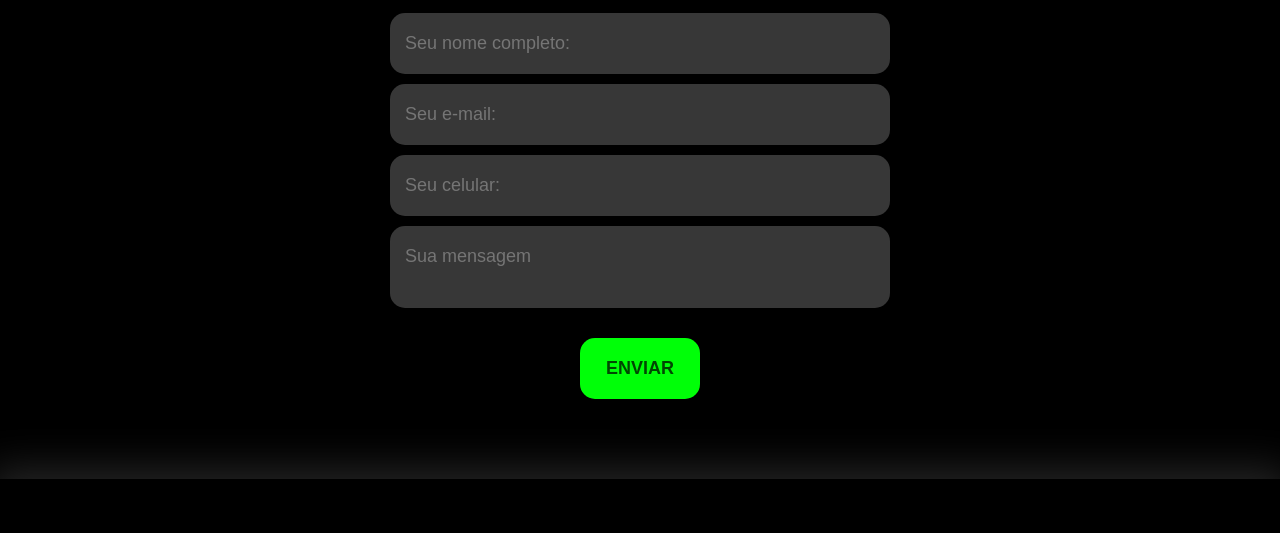
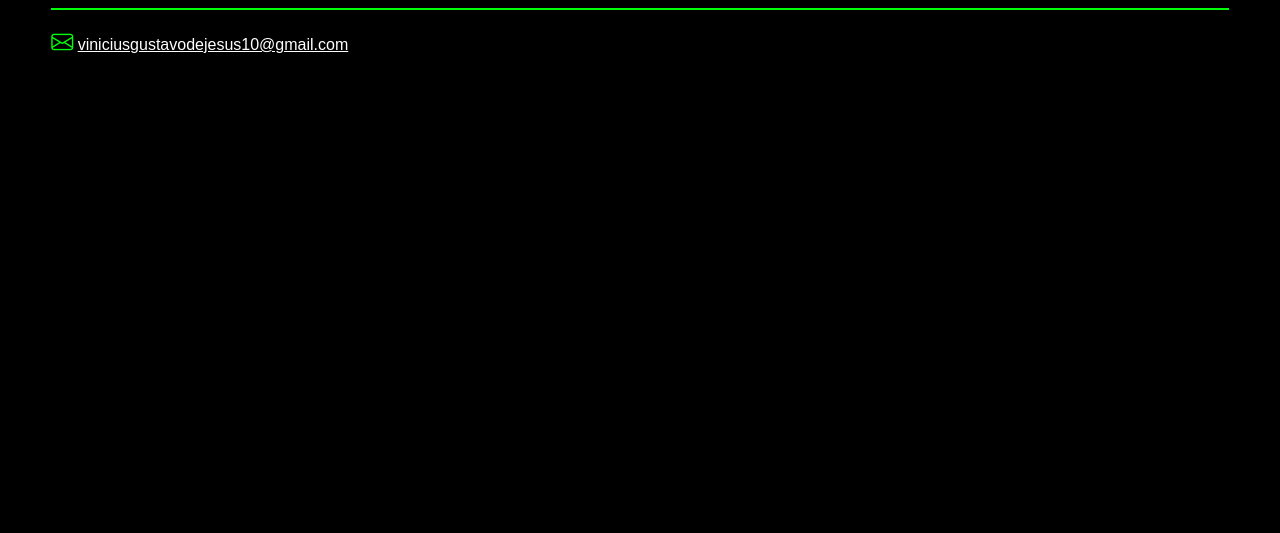
Before and after one commit to Viniciusgjs/portifolio, a plain HTML site: page index.html in a window 1280 px wide. Shown: the part 2712-3245 px from the top of the page. After the commit the page ends 2828 px from the top, so only its background shows below. Drawn offline with nearby package versions, Linux system fonts and the light colour scheme.

Commit message:
tirei formulario

```diff
--- a/index.html
+++ b/index.html
@@ -167,20 +167,6 @@
                 </div><!--interface-->
              </section><!--portifolio-->
 
-             <section class="formulario">
-
-                <div class="interface">
-                    <h2 class="titulo">FALA<span>COMIGO.</span></h2>
-
-                    <form action="">
-                        <input type="text" name="" id="" placeholder="Seu nome completo:" required>
-                        <input type="text" name="" id="" placeholder="Seu e-mail:" required>
-                        <input type="text" name="" id="" placeholder="Seu celular:">
-                        <textarea name="" id="" placeholder="Sua mensagem" required></textarea>
-                        <div class="btn-enviar"><input type="submit" value="ENVIAR"></div>
-                    </form>
-                </div><!--interface-->
-             </section><!--formulario-->
 
     </main>
     <footer>
--- a/style.css
+++ b/style.css
@@ -327,54 +327,7 @@ section.portifolio .flex {
     opacity: 1;
 }
 
-/*ESTILO DO FORMULARIO DE CONTATO*/
-section.formulario {
-    padding: 80px 4%;
 
-}
-
-form {
-    max-width: 500px;
-    margin: 0 auto;
-    display: flex;
-    justify-content: center;
-    flex-direction: column;
-    gap: 10px;
-    margin-top: 40px;
-}
-
-form input,
-form textarea {
-    width: 100%;
-    background-color: #3a3a3af6;
-    border: 0;
-    outline: 0;
-    padding: 20px 15px;
-    border-radius: 15px;
-    color: #fff;
-    font-size: 18px;
-    transition: .2s;
-}
-
-form textarea {
-    resize: none;
-    max-height: 200px;
-}
-
-form .btn-enviar {
-    margin-top: 20px;
-    text-align: center;
-
-}
-
-
-form .btn-enviar input {
-    width: 120px;
-    background-color: #00ff08;
-    color: #000000b8;
-    font-weight: 700;
-    cursor: pointer;
-}
 
 /*ESTILO DO RODAPÉ*/
 
```
